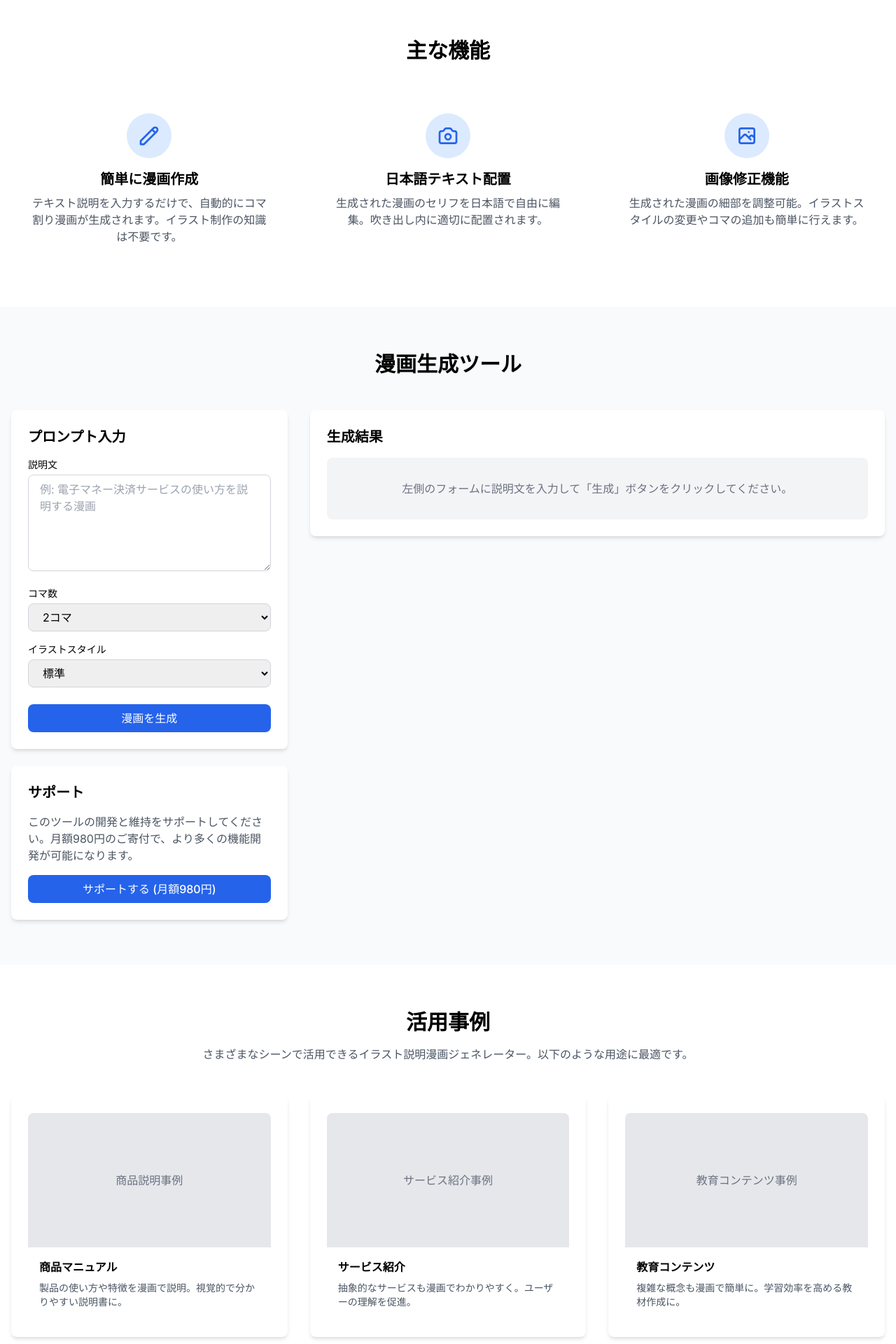
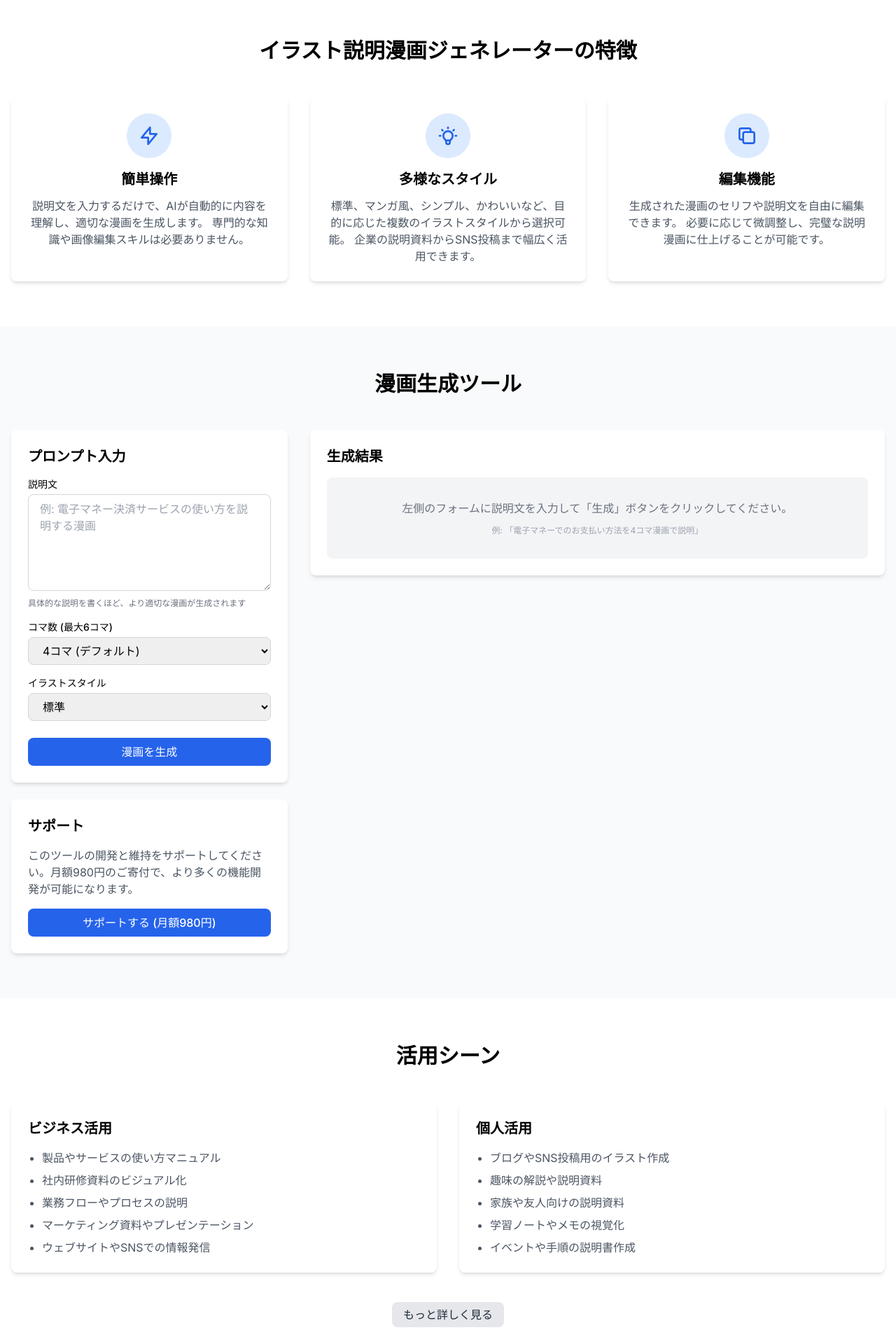
Before and after one commit to mio-github/illust-manual-generator, a Next.js app: page / in a window 1280 px wide. Shown: the part 460-2380 px from the top of the page at 70% size. Built offline with nearby package versions, Linux system fonts and the light colour scheme.

Commit message:
UIコンポーネントを改良: セリフ表示機能、4コマデフォルト設定、APIとの連携実装

```diff
--- a/app/components/PromptForm.tsx
+++ b/app/components/PromptForm.tsx
@@ -9,7 +9,7 @@ interface PromptFormProps {
 
 export default function PromptForm({ onSubmit, isGenerating }: PromptFormProps) {
   const [prompt, setPrompt] = useState('');
-  const [panels, setPanels] = useState(2);
+  const [panels, setPanels] = useState(4);
   const [style, setStyle] = useState('default');
 
   const handleSubmit = (e: React.FormEvent) => {
@@ -39,11 +39,14 @@ export default function PromptForm({ onSubmit, isGenerating }: PromptFormProps)
           disabled={isGenerating}
           required
         />
+        <p className="text-xs text-gray-500 mt-1">
+          具体的な説明を書くほど、より適切な漫画が生成されます
+        </p>
       </div>
 
       <div className="mb-4">
         <label htmlFor="panels" className="block text-sm font-medium mb-1">
-          コマ数
+          コマ数 (最大6コマ)
         </label>
         <select
           id="panels"
@@ -55,7 +58,9 @@ export default function PromptForm({ onSubmit, isGenerating }: PromptFormProps)
           <option value={1}>1コマ</option>
           <option value={2}>2コマ</option>
           <option value={3}>3コマ</option>
-          <option value={4}>4コマ</option>
+          <option value={4}>4コマ (デフォルト)</option>
+          <option value={5}>5コマ</option>
+          <option value={6}>6コマ</option>
         </select>
       </div>
 
@@ -74,6 +79,8 @@ export default function PromptForm({ onSubmit, isGenerating }: PromptFormProps)
           <option value="manga">マンガ風</option>
           <option value="simple">シンプル</option>
           <option value="cute">かわいい</option>
+          <option value="business">ビジネス</option>
+          <option value="technical">技術的</option>
         </select>
       </div>
 
@@ -84,6 +91,12 @@ export default function PromptForm({ onSubmit, isGenerating }: PromptFormProps)
       >
         {isGenerating ? '生成中...' : '漫画を生成'}
       </button>
+
+      {isGenerating && (
+        <p className="text-sm text-center text-gray-600 mt-2">
+          データを処理中です。しばらくお待ちください...
+        </p>
+      )}
     </form>
   );
 }
--- a/app/page.tsx
+++ b/app/page.tsx
@@ -6,9 +6,52 @@ import Link from 'next/link';
 import PromptForm from './components/PromptForm';
 import ComicGenerator from './components/ComicGenerator';
 
+interface PanelContent {
+  imageUrl: string;
+  dialogues: string[];
+  caption: string;
+}
+
 export default function Home() {
   const [isGenerating, setIsGenerating] = useState(false);
-  const [generatedImages, setGeneratedImages] = useState<string[]>([]);
+  const [generatedContent, setGeneratedContent] = useState<PanelContent[]>([]);
+  const [error, setError] = useState<string | null>(null);
+
+  const handleGenerateComic = async (data: { prompt: string; panels: number; style: string }) => {
+    try {
+      setIsGenerating(true);
+      setError(null);
+      console.log('生成開始:', data);
+
+      // APIを呼び出す
+      const response = await fetch('/api/generate', {
+        method: 'POST',
+        headers: {
+          'Content-Type': 'application/json',
+        },
+        body: JSON.stringify(data),
+      });
+
+      if (!response.ok) {
+        const errorData = await response.json();
+        throw new Error(errorData.error || '生成中にエラーが発生しました');
+      }
+
+      const result = await response.json();
+      console.log('生成結果:', result);
+
+      if (result.success && result.content) {
+        setGeneratedContent(result.content);
+      } else {
+        throw new Error('生成結果が不正な形式です');
+      }
+    } catch (err) {
+      console.error('生成エラー:', err);
+      setError(err instanceof Error ? err.message : '予期せぬエラーが発生しました');
+    } finally {
+      setIsGenerating(false);
+    }
+  };
 
   return (
     <div>
@@ -36,38 +79,48 @@ export default function Home() {
       {/* 特徴セクション */}
       <section className="py-16 bg-white">
         <div className="container mx-auto px-4">
-          <h2 className="text-3xl font-bold text-center mb-12">主な機能</h2>
+          <h2 className="text-3xl font-bold text-center mb-12">
+            イラスト説明漫画ジェネレーターの特徴
+          </h2>
 
           <div className="grid grid-cols-1 md:grid-cols-3 gap-8">
-            <div className="text-center p-6 rounded-lg hover:shadow-lg transition-shadow">
-              <div className="bg-blue-100 w-16 h-16 rounded-full flex items-center justify-center mx-auto mb-4">
+            <div className="card p-6 text-center">
+              <div className="bg-blue-100 rounded-full w-16 h-16 flex items-center justify-center mx-auto mb-4">
                 <svg className="w-8 h-8 text-blue-600" fill="none" stroke="currentColor" viewBox="0 0 24 24" xmlns="http://www.w3.org/2000/svg">
-                  <path strokeLinecap="round" strokeLinejoin="round" strokeWidth={2} d="M15.232 5.232l3.536 3.536m-2.036-5.036a2.5 2.5 0 113.536 3.536L6.5 21.036H3v-3.572L16.732 3.732z" />
+                  <path strokeLinecap="round" strokeLinejoin="round" strokeWidth="2" d="M13 10V3L4 14h7v7l9-11h-7z"></path>
                 </svg>
               </div>
-              <h3 className="text-xl font-semibold mb-2">簡単に漫画作成</h3>
-              <p className="text-gray-600">テキスト説明を入力するだけで、自動的にコマ割り漫画が生成されます。イラスト制作の知識は不要です。</p>
+              <h3 className="text-xl font-bold mb-3">簡単操作</h3>
+              <p className="text-gray-600">
+                説明文を入力するだけで、AIが自動的に内容を理解し、適切な漫画を生成します。
+                専門的な知識や画像編集スキルは必要ありません。
+              </p>
             </div>
 
-            <div className="text-center p-6 rounded-lg hover:shadow-lg transition-shadow">
-              <div className="bg-blue-100 w-16 h-16 rounded-full flex items-center justify-center mx-auto mb-4">
+            <div className="card p-6 text-center">
+              <div className="bg-blue-100 rounded-full w-16 h-16 flex items-center justify-center mx-auto mb-4">
                 <svg className="w-8 h-8 text-blue-600" fill="none" stroke="currentColor" viewBox="0 0 24 24" xmlns="http://www.w3.org/2000/svg">
-                  <path strokeLinecap="round" strokeLinejoin="round" strokeWidth={2} d="M3 9a2 2 0 012-2h.93a2 2 0 001.664-.89l.812-1.22A2 2 0 0110.07 4h3.86a2 2 0 011.664.89l.812 1.22A2 2 0 0018.07 7H19a2 2 0 012 2v9a2 2 0 01-2 2H5a2 2 0 01-2-2V9z" />
-                  <path strokeLinecap="round" strokeLinejoin="round" strokeWidth={2} d="M15 13a3 3 0 11-6 0 3 3 0 016 0z" />
+                  <path strokeLinecap="round" strokeLinejoin="round" strokeWidth="2" d="M9.663 17h4.673M12 3v1m6.364 1.636l-.707.707M21 12h-1M4 12H3m3.343-5.657l-.707-.707m2.828 9.9a5 5 0 117.072 0l-.548.547A3.374 3.374 0 0014 18.469V19a2 2 0 11-4 0v-.531c0-.895-.356-1.754-.988-2.386l-.548-.547z"></path>
                 </svg>
               </div>
-              <h3 className="text-xl font-semibold mb-2">日本語テキスト配置</h3>
-              <p className="text-gray-600">生成された漫画のセリフを日本語で自由に編集。吹き出し内に適切に配置されます。</p>
+              <h3 className="text-xl font-bold mb-3">多様なスタイル</h3>
+              <p className="text-gray-600">
+                標準、マンガ風、シンプル、かわいいなど、目的に応じた複数のイラストスタイルから選択可能。
+                企業の説明資料からSNS投稿まで幅広く活用できます。
+              </p>
             </div>
 
-            <div className="text-center p-6 rounded-lg hover:shadow-lg transition-shadow">
-              <div className="bg-blue-100 w-16 h-16 rounded-full flex items-center justify-center mx-auto mb-4">
+            <div className="card p-6 text-center">
+              <div className="bg-blue-100 rounded-full w-16 h-16 flex items-center justify-center mx-auto mb-4">
                 <svg className="w-8 h-8 text-blue-600" fill="none" stroke="currentColor" viewBox="0 0 24 24" xmlns="http://www.w3.org/2000/svg">
-                  <path strokeLinecap="round" strokeLinejoin="round" strokeWidth={2} d="M4 16l4.586-4.586a2 2 0 012.828 0L16 16m-2-2l1.586-1.586a2 2 0 012.828 0L20 14m-6-6h.01M6 20h12a2 2 0 002-2V6a2 2 0 00-2-2H6a2 2 0 00-2 2v12a2 2 0 002 2z" />
+                  <path strokeLinecap="round" strokeLinejoin="round" strokeWidth="2" d="M8 16H6a2 2 0 01-2-2V6a2 2 0 012-2h8a2 2 0 012 2v2m-6 12h8a2 2 0 002-2v-8a2 2 0 00-2-2h-8a2 2 0 00-2 2v8a2 2 0 002 2z"></path>
                 </svg>
               </div>
-              <h3 className="text-xl font-semibold mb-2">画像修正機能</h3>
-              <p className="text-gray-600">生成された漫画の細部を調整可能。イラストスタイルの変更やコマの追加も簡単に行えます。</p>
+              <h3 className="text-xl font-bold mb-3">編集機能</h3>
+              <p className="text-gray-600">
+                生成された漫画のセリフや説明文を自由に編集できます。
+                必要に応じて微調整し、完璧な説明漫画に仕上げることが可能です。
+              </p>
             </div>
           </div>
         </div>
@@ -83,17 +136,7 @@ export default function Home() {
               <div className="card mb-6">
                 <h2 className="text-xl font-semibold mb-4">プロンプト入力</h2>
                 <PromptForm
-                  onSubmit={(data) => {
-                    setIsGenerating(true);
-                    // 実際の実装では、ここでAPIを呼び出します
-                    console.log('生成開始:', data);
-
-                    // モックの応答（実際の実装では削除します）
-                    setTimeout(() => {
-                      setGeneratedImages(['https://placehold.co/600x400?text=漫画コマ1', 'https://placehold.co/600x400?text=漫画コマ2']);
-                      setIsGenerating(false);
-                    }, 2000);
-                  }}
+                  onSubmit={handleGenerateComic}
                   isGenerating={isGenerating}
                 />
               </div>
@@ -112,18 +155,26 @@ export default function Home() {
             <div className="lg:col-span-2">
               <div className="card">
                 <h2 className="text-xl font-semibold mb-4">生成結果</h2>
+                {error && (
+                  <div className="bg-red-50 border border-red-200 text-red-700 px-4 py-3 rounded mb-6">
+                    <p className="font-bold">エラーが発生しました</p>
+                    <p>{error}</p>
+                  </div>
+                )}
                 {isGenerating ? (
                   <div className="flex justify-center items-center h-64">
                     <div className="text-center">
                       <div className="animate-spin rounded-full h-12 w-12 border-t-2 border-b-2 border-blue-500 mx-auto mb-4"></div>
                       <p>漫画を生成中...</p>
+                      <p className="text-sm text-gray-500 mt-2">数秒から数十秒かかる場合があります</p>
                     </div>
                   </div>
-                ) : generatedImages.length > 0 ? (
-                  <ComicGenerator images={generatedImages} />
+                ) : generatedContent.length > 0 ? (
+                  <ComicGenerator content={generatedContent} />
                 ) : (
                   <div className="bg-gray-100 rounded-lg p-8 text-center">
-                    <p className="text-gray-500">左側のフォームに説明文を入力して「生成」ボタンをクリックしてください。</p>
+                    <p className="text-gray-500 mb-3">左側のフォームに説明文を入力して「生成」ボタンをクリックしてください。</p>
+                    <p className="text-xs text-gray-400">例: 「電子マネーでのお支払い方法を4コマ漫画で説明」</p>
                   </div>
                 )}
               </div>
@@ -135,61 +186,39 @@ export default function Home() {
       {/* 使用例セクション */}
       <section className="py-16 bg-white">
         <div className="container mx-auto px-4">
-          <h2 className="text-3xl font-bold text-center mb-4">活用事例</h2>
-          <p className="text-center text-gray-600 mb-12 max-w-3xl mx-auto">
-            さまざまなシーンで活用できるイラスト説明漫画ジェネレーター。以下のような用途に最適です。
-          </p>
+          <h2 className="text-3xl font-bold text-center mb-12">
+            活用シーン
+          </h2>
 
-          <div className="grid grid-cols-1 md:grid-cols-2 lg:grid-cols-3 gap-8">
-            <div className="card">
-              <div className="h-48 bg-gray-200 rounded-t-lg flex items-center justify-center">
-                <span className="text-gray-500">商品説明事例</span>
-              </div>
-              <div className="p-4">
-                <h3 className="font-semibold mb-2">商品マニュアル</h3>
-                <p className="text-gray-600 text-sm">製品の使い方や特徴を漫画で説明。視覚的で分かりやすい説明書に。</p>
-              </div>
+          <div className="grid grid-cols-1 md:grid-cols-2 gap-8 mb-12">
+            <div className="card p-6">
+              <h3 className="text-xl font-bold mb-4">ビジネス活用</h3>
+              <ul className="list-disc pl-5 space-y-2 text-gray-600">
+                <li>製品やサービスの使い方マニュアル</li>
+                <li>社内研修資料のビジュアル化</li>
+                <li>業務フローやプロセスの説明</li>
+                <li>マーケティング資料やプレゼンテーション</li>
+                <li>ウェブサイトやSNSでの情報発信</li>
+              </ul>
             </div>
 
-            <div className="card">
-              <div className="h-48 bg-gray-200 rounded-t-lg flex items-center justify-center">
-                <span className="text-gray-500">サービス紹介事例</span>
-              </div>
-              <div className="p-4">
-                <h3 className="font-semibold mb-2">サービス紹介</h3>
-                <p className="text-gray-600 text-sm">抽象的なサービスも漫画でわかりやすく。ユーザーの理解を促進。</p>
-              </div>
-            </div>
-
-            <div className="card">
-              <div className="h-48 bg-gray-200 rounded-t-lg flex items-center justify-center">
-                <span className="text-gray-500">教育コンテンツ事例</span>
-              </div>
-              <div className="p-4">
-                <h3 className="font-semibold mb-2">教育コンテンツ</h3>
-                <p className="text-gray-600 text-sm">複雑な概念も漫画で簡単に。学習効率を高める教材作成に。</p>
-              </div>
+            <div className="card p-6">
+              <h3 className="text-xl font-bold mb-4">個人活用</h3>
+              <ul className="list-disc pl-5 space-y-2 text-gray-600">
+                <li>ブログやSNS投稿用のイラスト作成</li>
+                <li>趣味の解説や説明資料</li>
+                <li>家族や友人向けの説明資料</li>
+                <li>学習ノートやメモの視覚化</li>
+                <li>イベントや手順の説明書作成</li>
+              </ul>
             </div>
           </div>
 
-          <div className="text-center mt-12">
+          <div className="text-center">
             <Link href="/guide" className="btn-secondary">
-              さらに活用例を見る
+              もっと詳しく見る
             </Link>
           </div>
-        </div>
-      </section>
-
-      {/* CTAセクション */}
-      <section className="py-16 bg-blue-600 text-white">
-        <div className="container mx-auto px-4 text-center">
-          <h2 className="text-3xl font-bold mb-4">今すぐ始めましょう</h2>
-          <p className="text-xl mb-8 max-w-2xl mx-auto">
-            説明文を入力するだけで、プロフェッショナルな漫画が簡単に作成できます。
-          </p>
-          <Link href="#generator" className="bg-white text-blue-600 hover:bg-gray-100 font-medium py-3 px-8 rounded-lg text-lg">
-            無料で試してみる
-          </Link>
         </div>
       </section>
     </div>
```
Also changed, not shown: app/components/ComicGenerator.tsx (+76 -14 lines).
